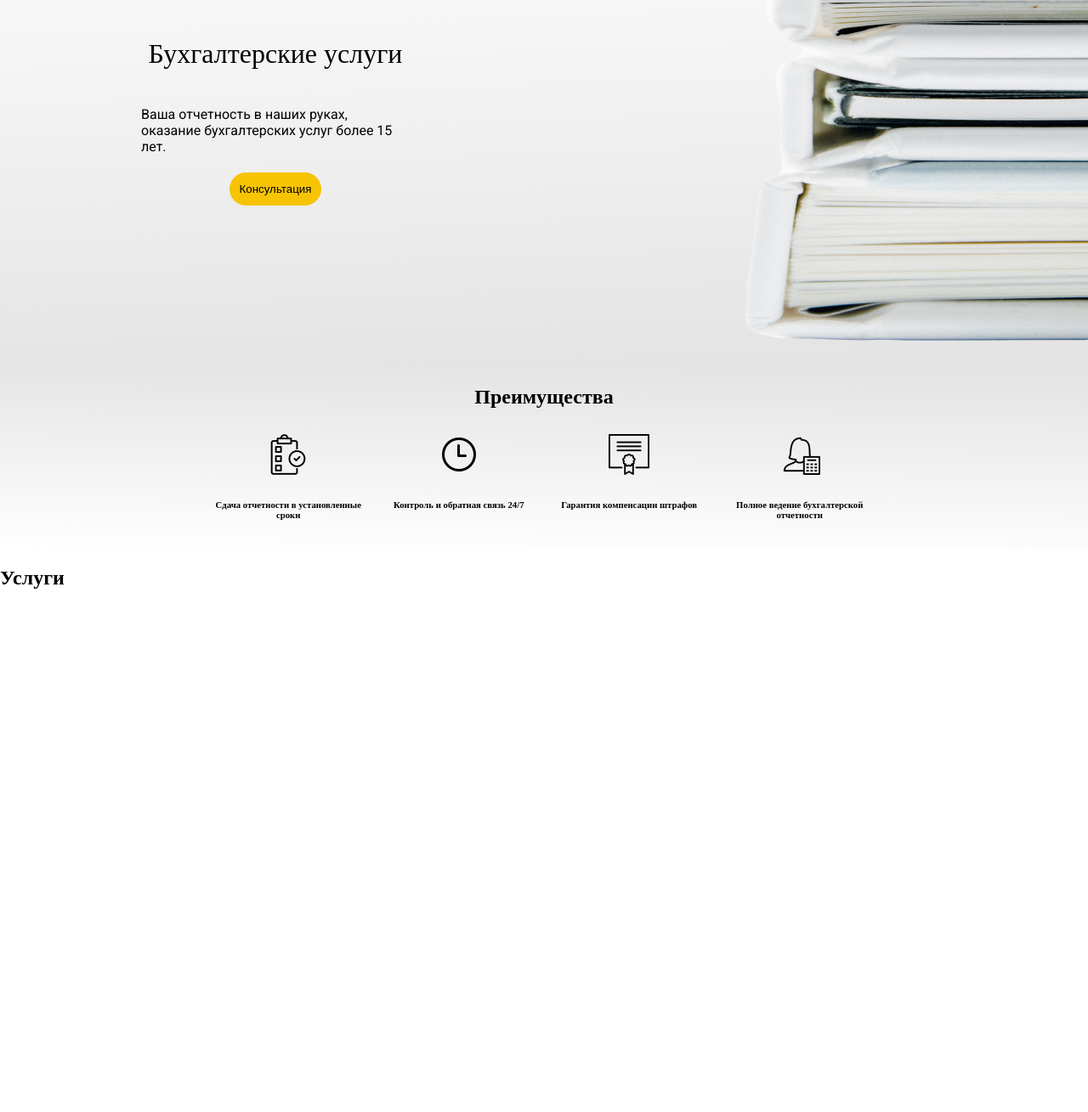
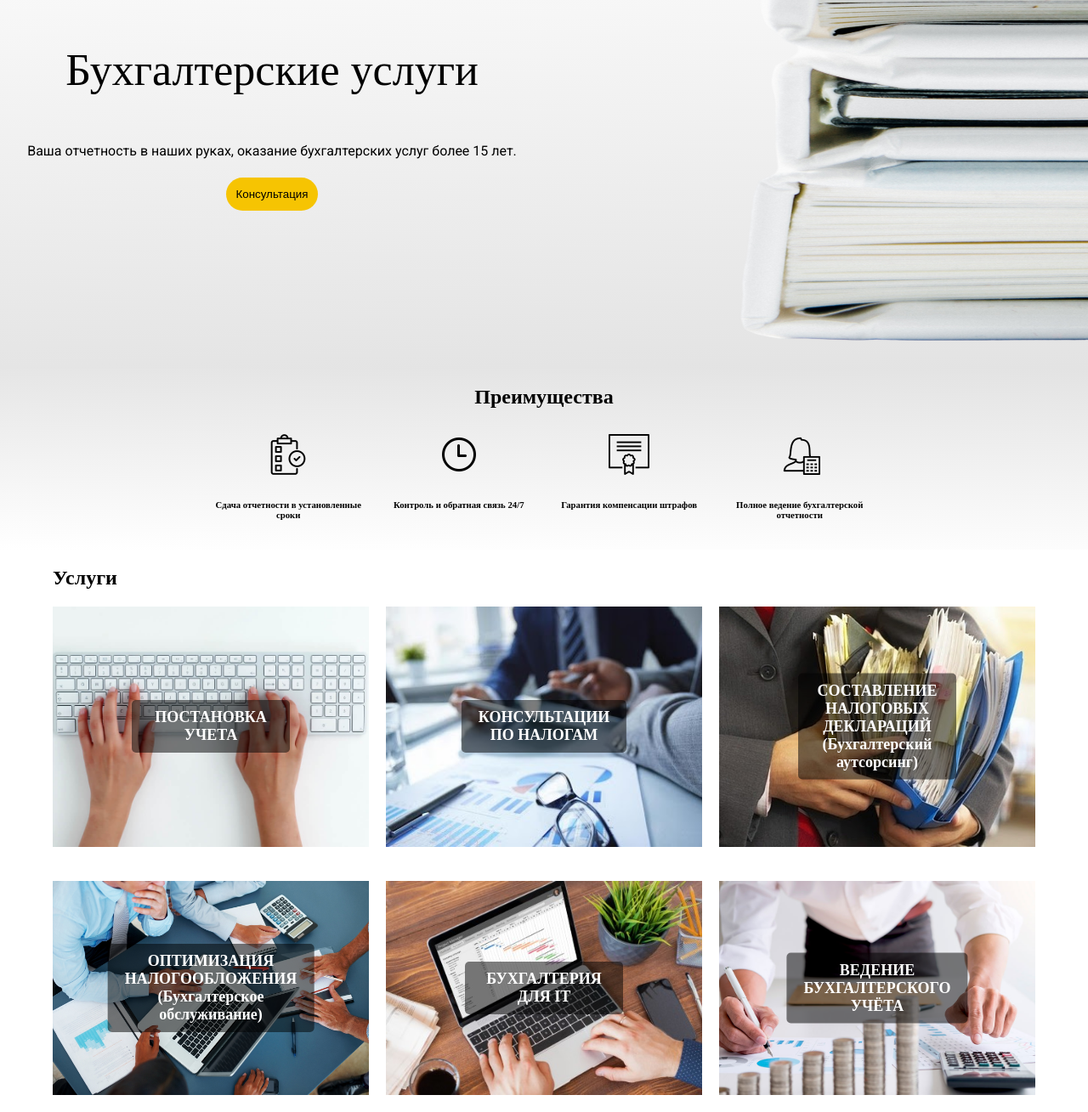
Before and after one commit to Djkill1994/accountingOutsourcingLanding, a website built with Vite: page index.html in a window 1280 px wide. Shown: the part 168-1477 px from the top of the page at 85% size. Before the commit the page ends 882 px from the top, so only its background shows below. Built offline with nearby package versions, Linux system fonts and the light colour scheme; a web font is replaced by a local one.

Commit message:
added services block

```diff
--- a/index.html
+++ b/index.html
@@ -41,20 +41,17 @@
         <div>Телефон: +32177181</div>
       </div>
     </header>
-    <!--    исправить вложенность и переделать  block1-wrapper переписать стили -->
     <main>
       <div class="block1-wrapper">
-        <div class="block1-top-block">
-          <div>
-            <div>
-              <h1>Бухгалтерские услуги</h1>
-              <h4>
-                Ваша отчетность в наших руках, оказание бухгалтерских услуг
-                более 15 лет.
-              </h4>
-              <button>Консультация</button>
-            </div>
-          </div>
+        <div class="text-container">
+          <h1>Бухгалтерские услуги</h1>
+          <h4>
+            Ваша отчетность в наших руках, оказание бухгалтерских услуг более 15
+            лет.
+          </h4>
+          <button>Консультация</button>
+        </div>
+        <div class="image-wrapper">
           <img src="/public/books.png" alt="Бухгалтерские услуги" />
         </div>
       </div>
@@ -81,7 +78,52 @@
       </div>
       <div class="block3-wrapper">
         <h2>Услуги</h2>
-        <div></div>
+        <div class="block3-container-services">
+          <div class="block3-container-item">
+            <img src="/public/item1.jpeg" alt="ПОСТАНОВКА УЧЕТА" />
+            <div>
+              <h3>ПОСТАНОВКА УЧЕТА</h3>
+            </div>
+          </div>
+          <div class="block3-container-item">
+            <img src="/public/item2.jpg" alt="КОНСУЛЬТАЦИИ ПО НАЛОГАМ" />
+            <div>
+              <h3>КОНСУЛЬТАЦИИ ПО НАЛОГАМ</h3>
+            </div>
+          </div>
+          <div class="block3-container-item">
+            <img
+              src="/public/item3.jpg"
+              alt="СОСТАВЛЕНИЕ НАЛОГОВЫХ ДЕКЛАРАЦИЙ (Бухгалтерский аутсорсинг)"
+            />
+            <div>
+              <h3>
+                СОСТАВЛЕНИЕ НАЛОГОВЫХ ДЕКЛАРАЦИЙ (Бухгалтерский аутсорсинг)
+              </h3>
+            </div>
+          </div>
+          <div class="block3-container-item">
+            <img
+              src="/public/item4.jpg"
+              alt="ОПТИМИЗАЦИЯ НАЛОГООБЛОЖЕНИЯ (Бухгалтерское обслуживание)"
+            />
+            <div>
+              <h3>ОПТИМИЗАЦИЯ НАЛОГООБЛОЖЕНИЯ (Бухгалтерское обслуживание)</h3>
+            </div>
+          </div>
+          <div class="block3-container-item">
+            <img src="/public/item5.jpg" alt="БУХГАЛТЕРИЯ ДЛЯ IT" />
+            <div>
+              <h3>БУХГАЛТЕРИЯ ДЛЯ IT</h3>
+            </div>
+          </div>
+          <div class="block3-container-item">
+            <img src="/public/item6.jpg" alt="ВЕДЕНИЕ БУХГАЛТЕРСКОГО УЧЁТА" />
+            <div>
+              <h3>ВЕДЕНИЕ БУХГАЛТЕРСКОГО УЧЁТА</h3>
+            </div>
+          </div>
+        </div>
       </div>
     </main>
     <footer></footer>
--- a/styles.css
+++ b/styles.css
@@ -1,9 +1,10 @@
 body {
+  padding: 0 62px;
   margin: 0;
 }
 header {
   position: fixed;
-  width: 100%;
+  width: calc(100% - 124px);
 }
 
 .header-wrapper {
@@ -32,34 +33,34 @@ header {
   text-decoration: none;
 }
 
-.block1-top-block {
+.block1-wrapper {
+  margin: 0 -62px;
   display: flex;
   justify-content: space-between;
   align-items: center;
   background: linear-gradient(178deg, #ffffff, #e3e3e3);
 }
 
-.block1-top-block img {
-  width: 50%;
+.block1-wrapper img {
   height: 602px;
+  width: 100%;
 }
 
-.block1-top-block div {
+.block1-wrapper div {
   width: 50%;
-  margin: 8px;
   display: flex;
   align-items: center;
   flex-direction: column;
 }
 
-.block1-top-block button {
+.block1-wrapper button {
   padding: 12px;
   background-color: #f6c402;
   border-radius: 32px;
   border: none;
 }
 
-.block1-top-block h4 {
+.block1-wrapper h4 {
   font-family: "Roboto", sans-serif;
   font-weight: 400;
   font-style: normal;
@@ -69,9 +70,11 @@ h1 {
   font-family: "Cactus Classical Serif", serif;
   font-weight: 500;
   font-style: normal;
+  font-size: 52px;
 }
 
 .block2-wrapper {
+  margin: 0 -62px;
   display: flex;
   flex-direction: column;
   align-items: center;
@@ -93,3 +96,47 @@ h1 {
   padding: 10px;
   box-sizing: border-box;
 }
+
+.block3-container-services {
+  display: flex;
+  flex-wrap: wrap;
+  justify-content: space-between;
+  gap: 20px;
+  margin-top: 20px;
+}
+
+.block3-container-item {
+  position: relative;
+  flex: 1 1 calc(33% - 20px);
+  min-width: 280px;
+  margin-bottom: 20px;
+  overflow: hidden;
+}
+
+.block3-container-item img {
+  width: 100%;
+  height: 100%;
+  object-fit: cover;
+  transition: transform 0.3s ease-in-out;
+}
+
+.block3-container-item div {
+  position: absolute;
+  top: 50%;
+  left: 50%;
+  transform: translate(-50%, -50%);
+  color: white;
+  background: rgba(0, 0, 0, 0.5);
+  padding: 10px 20px;
+  border-radius: 5px;
+  text-align: center;
+}
+
+.block3-container-item h3 {
+  margin: 0;
+  font-size: 18px;
+}
+
+.block3-container-item:hover img {
+  transform: scale(1.1);
+}
```
Also changed, not shown: public/item1.jpeg (added), public/item2.jpg (added), public/item3.jpg (added), public/item4.jpg (added), public/item5.jpg (added), public/item6.jpg (added).
